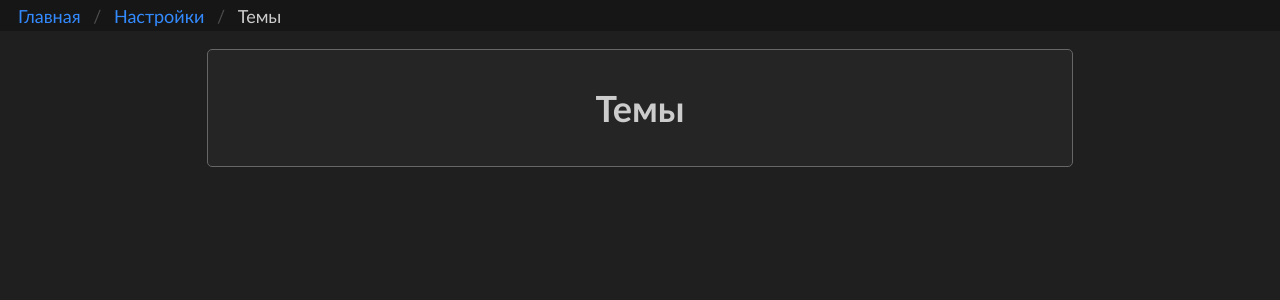
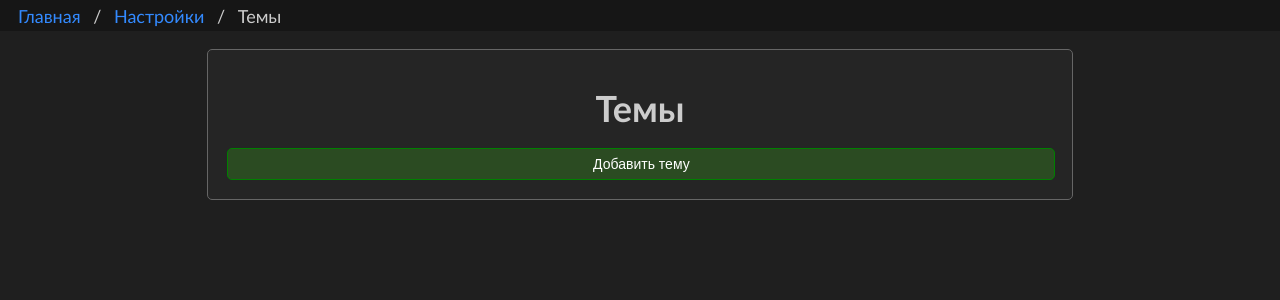
Before and after one commit to aquadim/Pockit, a PHP site: page /settings/themes in a window 1280 px wide. Shown: the top 300 px of the page. Run offline with PHP 8.4, Linux system fonts and the light colour scheme; some libraries are stand-ins or nearby versions.

Commit message:
Добавлены темы
Добавлено чтение темы из .zip архивов

```diff
--- a/index.php
+++ b/index.php
@@ -59,6 +59,8 @@ $router->register('/links/create', 'Pockit\Controllers\ApiController::createLink
 $router->register('/links/update', 'Pockit\Controllers\ApiController::updateLink');
 $router->register('/links/delete', 'Pockit\Controllers\ApiController::deleteLink');
 
+$router->register('/themes/create', 'Pockit\Controllers\ApiController::addThemeFromZip');
+
 $router->register404('Pockit\Controllers\NotFoundController::index');
 
 return $router->handle($_SERVER['REQUEST_URI']);
--- /dev/null
+++ b/php.ini
@@ -0,0 +1 @@
+upload_max_filesize=16M
--- a/src/Controllers/ApiController.php
+++ b/src/Controllers/ApiController.php
@@ -137,4 +137,64 @@ class ApiController {
 		ReportModel::hideById($_GET['id']);
 	}
 	#endregion
+
+	#region THEMES
+	public static function addThemeFromZip() {
+		if (!isset($_FILES['themeFile'])) {
+			self::echoError('Не выбран файл темы');
+			exit();
+		}
+
+		if (!is_uploaded_file($_FILES['themeFile']['tmp_name'])) {
+			switch ($_FILES['themeFile']['error']) {
+				case 0:
+					$msg = "Обнаружена проблема с вашим файлом.";
+					break;
+				case 1:
+				case 2:
+					$msg = "Слишком большой файл";
+					break;
+				case 3:
+					$msg = "Файл загружен только частично";
+					break;
+				case 4:
+					$msg = "Вы должны загрузить файл";
+					break;
+				default:
+					$msg = "Обнаружена проблема с вашим файлом";
+					break;
+			}
+			self::echoError($msg);
+			exit();
+		}
+
+		$zip = new \ZipArchive;
+		$result = $zip->open($_FILES['themeFile']['tmp_name']);
+		if ($result !== true) {
+			self::echoError('Не удалось открыть архив');
+			$zip->close();
+			exit();
+		}
+
+		// Получение файла с цветами
+		$theme_config = $zip->getFromName('theme.json');
+		if ($theme_config === false) {
+			self::echoError('Не найден theme.json');
+			$zip->close();
+			exit();
+		}
+
+		// Чтение изображений домашней страницы
+
+		// Чтение изображений действий
+
+		$zip->close();
+	}
+	#endregion
+
+	#region UTILS
+	private static function echoError(string $error_message) {
+		echo json_encode(['ok'=>false, 'message'=>$error_message]);
+	}
+	#endregion
 }
--- a/src/Views/AutoGostArchiveView.php
+++ b/src/Views/AutoGostArchiveView.php
@@ -23,7 +23,7 @@ class AutoGostArchiveView extends LayoutView {
 		<?php } ?>
 	</div>
 
-	<button class='btn success w-100' onclick='crudCreateShowWindow("subjects", {"Название": {type: "plain", name: "name"}, "Название для программы": {type: "plain", name: "my_name"}, "Шифр": {type: "plain", name: "code"}, "Преподаватель": {type: "crudRead", name: "teacher_id", route: "teachers"}}, "Добавление дисциплины", createSubject)' class='createbutton form-control'>Добавить</button>
+	<button class='btn success w-100' onclick='crudCreateShowWindow("subjects", {"Название": {type: "plain", name: "name"}, "Название для программы": {type: "plain", name: "my_name"}, "Шифр": {type: "plain", name: "code"}, "Преподаватель": {type: "crudRead", name: "teacher_id", route: "teachers"}}, "Добавление дисциплины", createSubject)' class='createbutton form-control'>Добавить дисциплину</button>
 </div>
 
 <script>
--- a/src/Views/AutoGostReportsView.php
+++ b/src/Views/AutoGostReportsView.php
@@ -64,7 +64,7 @@ class AutoGostReportsView extends LayoutView {
 		viewButton.href = '/autogost/edit/' + report.id;
 
 		const updateButton = document.createElement('button');
-		updateButton.textContent = 'Обновить';
+		updateButton.textContent = 'Обновить данные';
 		updateButton.classList.add('btn');
 		updateButton.onclick = function() {
 			crudUpdateShowWindow('reports', {
--- a/src/Views/HomeView.php
+++ b/src/Views/HomeView.php
@@ -30,7 +30,7 @@ class HomeView extends LayoutView {
 
 <div id="bg"></div>
 <span style='position:absolute;top:0px;right:0px;'>
-	<a style='color:#B3B3B3' href='/settings'>Настройки</a>
+	<a style='color:#fff' href='/settings'>Настройки</a>
 </span>
 
 <div class='text-center' style='color: white; text-shadow: black 2px 2px; margin-top: 5rem;'>
--- a/src/Views/LayoutView.php
+++ b/src/Views/LayoutView.php
@@ -39,6 +39,7 @@ class LayoutView extends View {
 		<meta http-equiv="Cache-control" content="public">
 		<title><?= $this->page_title ?> | Карманный сервер</title>
 		<link rel='icon' type='image/png' href='/img/favicon.png'>
+		<link rel='stylesheet' href='/css/theme.css'>
 		<link rel="stylesheet" href="/css/pockit.css">
 		<link rel="stylesheet" href="/css/spinner.css">
 		<script src="/js/jquery-3.7.1.min.js"></script>
--- a/src/Views/Settings/ThemeView.php
+++ b/src/Views/Settings/ThemeView.php
@@ -7,10 +7,14 @@ use Pockit\Views\LayoutView;
 
 class ThemeView extends LayoutView {
 
-	public function content():void { ?>
+	public function customScripts() { ?>
+<script src='/js/themesView.js'></script>
+
+	<?php } public function content():void { ?>
 
 <div class='card m-1'>
 	<h1 class='text-center card-title'>Темы</h1>
+	<button id='btnAddTheme' class='btn success w-100'>Добавить тему</button>
 </div>
 
 <?php }
--- a/wwwroot/css/pockit.css
+++ b/wwwroot/css/pockit.css
@@ -1,59 +1,82 @@
 * {
 	box-sizing: border-box;
+	margin: 0;
 }
 
-:root {
-	--gray-9: #E6E6E6;
-	--gray-8: #CCCCCC;
-	--gray-7: #737373;
-	--gray-6: #4D4D4D;
-	--gray-5: #404040;
-	--gray-4: #333333;
-	--gray-3: #252525;
-	--gray-2: #1f1f1f;
-	--gray-1: #1c1c1c;
-	--gray-0: #161616;
-
-	--error: #4B2224;
-
-	--success: #2B4B22;
-	--successhover: #3A662E;
-	--successfocus: #25401D;
-	--successborder: green;
-
-	--blue: #338AFF;
-	--accent: #7B68EE;
-
-	--sidebarWidth: 250px;
+@font-face{
+	font-family:'lato';
+	src: url('/fonts/Lato-Bold.ttf') format('truetype');
+	font-weight: bold;
+	font-style: normal;
+}
+@font-face{
+	font-family:'lato';
+	src: url('/fonts/Lato-BoldItalic.ttf') format('truetype');
+	font-weight:bold; font-style: italic;
+}
+@font-face{
+	font-family:'lato';
+	src: url('/fonts/Lato-Regular.ttf') format('truetype');
+	font-weight:normal;
+	font-style: normal;
 }
 
-@font-face{font-family:'lato'; src: url('/fonts/Lato-Bold.ttf') format('truetype'); font-weight: bold; font-style: normal;}
-@font-face{font-family:'lato'; src: url('/fonts/Lato-BoldItalic.ttf') format('truetype'); font-weight:bold; font-style: italic;}
-@font-face{font-family:'lato'; src: url('/fonts/Lato-Regular.ttf') format('truetype'); font-weight:normal; font-style: normal;}
-
 body {
-	background-color: var(--gray-2);
-	color: var(--gray-8);
+	background-color: var(--pageBg);
+	color: var(--pageFg);
 	font-family: 'lato';
 	font-size: 18px;
 	margin: 0;
 }
 
-h1,p {
-	margin: 0;
+.text-center {
+	text-align: center;
 }
 
+.stretched-link {
+	position: absolute;
+	width: 100%;
+	height: 100%;
+	top: 0;
+	left: 0;
+	z-index: 1;
+}
+
+/* Cards */
+.card {
+	background-color: var(--cardBg);
+	border: 1px solid var(--cardBorder);
+	border-radius: 5px;
+	padding: 1em;
+	margin-left: auto;
+	margin-right: auto;
+	max-width: 866px;
+}
 .card-title {
 	margin: 0.5em;
 }
+.card.error {
+	background-color: #4B2224;
+	border-color: red;
+	color: #f9fbf8;
+}
+.card.modal {
+	position: fixed;
+	top: 10%;
+	left: 0;
+	right: 0;
+	z-index: 2;
+}
+/* End Cards */
 
+/* Links */
 a {
 	text-decoration: underline;
 }
-
 a:hover {
 	text-decoration: none;
 }
+/* End Links */
 
 /* Forms */
 .form-control-container {
@@ -62,40 +85,29 @@ a:hover {
 	display: flex;
 	flex-flow: column;
 }
-
-.form-control-container label {
-	color: var(--gray-9)
-}
-
 .form-control {
 	padding: 0.5em;
 	margin: 0.1em 0;
-	background-color: var(--gray-4);
-	color: var(--gray-9);
+	background-color: var(--formInputBg);
+	color: var(--formInputFg);
 	outline: none;
 	border-radius: 5px;
 	font-size: 16px;
 	border: 1px solid transparent;
 }
-
 .form-control:hover,
 .form-control:focus {
-	border-color: var(--gray-6);
+	border-color: var(--formInputHighlight);
 }
-
-.form-control:focus {
-	color: var(--gray-9);
-}
-
 /* End Forms */
 
 /* Buttons */
 .btn,
 input[type=file]::file-selector-button {
-	background-color: var(--gray-4);
-	border: 1px solid var(--gray-5);
+	background-color: var(--btnBg);
+	border: 1px solid var(--btnBorder);
 	padding: 0.5em;
-	color: var(--gray-9);
+	color: var(--btnFg);
 	border-radius: 5px;
 	text-decoration: none;
 	margin: 0.1em;
@@ -202,48 +197,22 @@ input[type=file]::file-selector-button {
 
 .breadcrumb > ul li+li:before {
   padding: 8px;
-  color: var(--gray-6);
+  color: var(--pageFg);
   content: "/\00a0";
 }
 
 .breadcrumb > ul li a {
-  color: var(--blue);
-  text-decoration: none;
+	color: var(--crumbsFg);
+	text-decoration: none;
 }
-
 /* End Breadcrumbs */
-
-/* Cards */
-.card {
-	background-color: var(--gray-3);
-	border: 1px solid #666666;
-	border-radius: 5px;
-	padding: 1em;
-	margin-left: auto;
-	margin-right: auto;
-	max-width: 866px;
-}
-
-.card.error {
-	background-color: #4B2224;
-	border-color: red;
-	color: #f9fbf8;
-}
-
-.card.modal {
-	position: fixed;
-	top: 10%;
-	left: 0;
-	right: 0;
-	z-index: 2;
-}
-/* End Cards */
 
 /* CRUD */
 .crud-item {
 	margin: 1rem auto;
 	padding: 1em;
-	background-color: var(--gray-2);
+	background-color: var(--listBg);
+	border: 1px solid var(--listBorder);
 	border-radius: 5px;
 	display: grid;
 	grid-template-columns: 75% 25%;
@@ -271,20 +240,33 @@ input[type=file]::file-selector-button {
 
 /*===Colors===*/
 .danger {
-	background-color: var(--error);
+	background-color: var(--destructiveBg);
+	border-color: var(--destructiveBorder);
+	color: var(--destructiveFg);
+}
+.danger:hover {
+	background-color: var(--destructiveHoverBg);
+	color: var(--destructiveHoverFg);
+}
+.danger:active,
+.danger:focus {
+	background-color: var(--destructiveFocusBg);
+	color: var(--destructiveFocusFg);
 }
 
 .success {
-	background-color: var(--success);
-	border-color: var(--successborder);
-	color: var(--gray-9);
+	background-color: var(--suggestedBg);
+	border-color: var(--suggestedBorder);
+	color: var(--suggestedFg);
 }
 .success:hover {
-	background-color: var(--successhover);
+	background-color: var(--suggestedHoverBg);
+	color: var(--suggestedHoverFg);
 }
 .success:active,
 .success:focus {
-	background-color: var(--successfocus);
+	background-color: var(--suggestedFocusBg);
+	color: var(--suggestedFocusFg);
 }
 
 .fg-accent {
--- /dev/null
+++ b/wwwroot/css/theme.css
@@ -0,0 +1,49 @@
+:root {
+    /* Общее */
+    color-scheme: dark;
+    --accent: #7B68EE;
+    /* Навигация */
+    --crumbsBg: #161616;
+    --crumbsFg: #338AFF;
+    /* Страница */
+    --pageBg: #1f1f1f;
+    --pageFg: #CCCCCC;
+    /* Карточки */
+    --cardBg: #252525;
+    --cardBorder: #666666;
+    /* Формы */
+    --formInputBg: #333333;
+    --formInputHighlight: #4D4D4D;
+    --formInputFg: #BBBBBB;
+    --formInputFocusedFg: #CCCCCC;
+    /* Кнопки */
+    --btnBg: #333333;
+    --btnFg: #E6E6E6;
+    --btnBorder: #404040;
+    --btnHoverBg: #4D4D4D;
+    --btnHoverFg: #E6E6E6;
+    --btnFocusBg: #272727;
+    --btnFocusFg: #FFFFFF;
+    /* Списки */
+    --listBg: #1f1f1f;
+    --listBorder: #333;
+    /* Цвета положительные */
+    --suggestedBg: #2B4B22;
+    --suggestedFg: #ffffff;
+    --suggestedHoverBg: #3A662E;
+    --suggestedHoverFg: #ffffff;
+    --suggestedFocusBg: #25401D;
+    --suggestedFocusFg: #ffffff;
+    --suggestedBorder: green;
+    /* Цвета отрицательные */
+    --destructiveBg: #4B2224;
+    --destructiveFg: #ffffff;
+    --destructiveHoverBg: #803A3D;
+    --destructiveHoverFg: #ffffff;
+    --destructiveFocusBg: #411E1E;
+    --destructiveFocusFg: #ffffff;
+    --destructiveBorder: #733033;
+    /* Боковая панель */
+    --sidebarBg: #161616;
+	--sidebarWidth: 250px;
+}
--- a/wwwroot/js/pockit.js
+++ b/wwwroot/js/pockit.js
@@ -31,101 +31,174 @@ async function crudUpdateShowWindow(route, options, name, afterUpdatedCallback)
 }
 
 // Показывает форму создания элемента
-async function crudCreateShowWindow(route, options, name, afterCreatedCallback) {
-	const card = await createWindow(route, "create", name, options, afterCreatedCallback)
+async function crudCreateShowWindow(route, options, name, afterCreatedCallback, multipart=false) {
+	const card = await createWindow(
+		route,
+		"create",
+		name,
+		options,
+		afterCreatedCallback,
+		multipart
+	);
+
     $(document.body).append(card);
 	$(document.body).append($('<div class="dark-overlay"></div>'));
 }
 
-async function createWindow(route, action, name, options, afterCallback) {
+async function createWindow(route, action, name, options, afterCallback, multipart) {
 	// Создание карточки-контейнера
-	const card = $("<div class='card modal'></div>");
+	const card = document.createElement('div');
+	card.classList.add('card', 'modal');
 
 	// Создание формы и привязка к ней обратного вызова
-	const form = $("<form class='crudcreateform' method='post' action='/"+route+"/"+action+"'></form>");
-	form.submit(function(e) {
+	const form = document.createElement('form');
+	form.classList.add('crudcreateform');
+	form.method = 'post';
+	form.action = "/"+route+"/"+action;
+	if (multipart) {
+		form.enctype = 'multipart/form-data';
+	}
+
+	form.onsubmit = async function(e) {
 		e.preventDefault();
-		$.ajax({
-			url: "/"+route+"/"+action,
-			type: 'post',
-			data: $(this).serialize(),
-			success: function(response) {
-				// Окно и слой затемнения удаляется
-				removeModalWindows();
-				// Вызывается функция обратного вызова с параметром - объектом с информацией о созданном элементе
-				afterCallback(JSON.parse(response));
-			}
+
+		// Собираем данные со всех полей, отсылаем
+		const fd = new FormData(this);
+		const response = await fetch("/"+route+"/"+action, {
+			method: 'post',
+			body: fd
 		});
-	});
+
+		removeModalWindows();
+
+		const jsonData = await response.json();
+		afterCallback(jsonData);
+	};
 
 	// Добавление к форме полей ввода
 	for (const [key, value] of Object.entries(options)) {
 
 		if (value.type == "hidden") {
 			// Невидимое поле ввода
-			form.append($('<input type="hidden" name="'+value.name+'" value="'+value.default+'"/>'));
+			const input = document.createElement('input');
+			input.type = 'hidden';
+			input.name = value.name;
+			input.value = value.default;
+			form.append(input);
 			continue;
 		}
 
 		// Добавляем контейнер поля
-		let control_container = $("<div class='form-control-container'></div>");
+		const control_container = document.createElement('div');
+		control_container.classList.add('form-control-container');
 
 		// Надпись
-		control_container.append($('<label for="'+key+'">'+ key +'</label>'));
+		const control_label = document.createElement('label');
+		control_label.for = key;
+		control_label.textContent = key;
+		control_container.append(control_label);
 
 		// Непосредственно поле ввода
 		if (value.type == 'plain')  {
 			// Текстовое
-			const input = $('<input class="form-control" id="'+key+'" type="text" name="'+value.name+'"/>');
+			const input = document.createElement('input');
+			input.classList.add('form-control');
+			input.id = key;
+			input.type = 'text';
+			input.name = value.name;
 			if (value.default != undefined) {
-				input.attr("value", value.default);
+				input.value = value.default;
 			}
 			control_container.append(input);
 
 		} else if (value.type == 'crudRead') {
 			// Выбор из нескольких вариантов
+			const values = JSON.parse(await crudRead(value.route));
 
-			const values = JSON.parse(await crudRead(value.route));
-			const selectInput = $('<select class="form-control" id="'+key+'" name="'+value.name+'">');
+			const input = document.createElement('select');
+			input.classList.add('form-control');
+			input.id = key;
+			input.name = value.name;
+
 			for (let i = 0; i < values.length; ++i) {
+				const option = document.createElement('option');
+				option.value = values[i].id;
+				option.textContent = values[i].repr;
 				if (values[i].id == value.default) {
 					// Это значение по-умолчанию
-					selectInput.append($('<option selected="selected" value="'+values[i].id+'">'+values[i].repr+'</option>'));
-				} else {
-					selectInput.append($('<option value="'+values[i].id+'">'+values[i].repr+'</option>'));
+					option.selected = 'selected';
 				}
+				input.append(option);
 			}
-			control_container.append(selectInput);
+			control_container.append(input);
 
 		} else if (value.type == 'password') {
 			// Пароль
-			const input = $('<input class="form-control" id="'+key+'" type="password" name="'+value.name+'"/>');
+			const input = document.createElement('input');
+			input.classList.add('form-control');
+			input.id = key;
+			input.type = 'password';
+			input.name = value.name;
 			control_container.append(input);
 
 		} else if (value.type == 'date') {
 			// Дата
-			const input = $('<input class="form-control" id="'+key+'" type="date" name="'+value.name+'"/>');
+			const input = document.createElement('input');
+			input.classList.add('form-control');
+			input.id = key;
+			input.type = 'date';
+			input.name = value.name;
 			if (value.default != undefined) {
-				input.attr("value", value.default);
+				input.value = value.default;
+			}
+			control_container.append(input);
+
+		} else if (value.type == 'file') {
+			const input = document.createElement('input');
+			input.classList.add('form-control');
+			input.id = key;
+			input.type = 'file';
+			input.name = value.name;
+			if (value.accept != undefined) {
+				input.accept = value.accept;
 			}
 			control_container.append(input);
 
 		} else {
 			console.log("Неизвестный тип: " + value.type);
+			continue;
 		}
-
 		form.append(control_container);
 	};
 
 	// Кнопки добавления и отмены
-	form.append($(`
-	<div class='succesCancelRow'>
-		<button type="submit" class="crudcreate success form-control">Сохранить</button>
-		<button type="submit" onclick='removeModalWindows()' class="crudcancel form-control">Отмена</button>
-	</div>`));
+	const okCancelRow = document.createElement('div');
+	okCancelRow.classList.add('succesCancelRow');
+
+	const btnSave = document.createElement('button');
+	btnSave.classList.add('btn', 'success');
+	btnSave.type = 'submit';
+	btnSave.textContent = 'Сохранить';
+
+	const btnCancel = document.createElement('button');
+	btnCancel.classList.add('btn');
+	btnCancel.type = 'button';
+	btnCancel.onclick = function() {
+		removeModalWindows();
+	}
+	btnCancel.textContent = 'Отмена';
+
+	okCancelRow.append(btnSave);
+	okCancelRow.append(btnCancel);
+
+	form.append(okCancelRow);
+
+	// Заголовок
+	const heading = document.createElement('h1');
+	heading.textContent = name;
 
 	// Добавление всех элементов и показ
-    card.append($('<h1>'+name+'</h1>'));
+    card.append(heading);
     card.append(form);
 
     return card;
--- /dev/null
+++ b/wwwroot/js/themesView.js
@@ -0,0 +1,12 @@
+const btnAddTheme = document.getElementById('btnAddTheme');
+btnAddTheme.onclick = () => {
+    crudCreateShowWindow(
+        'themes',
+        {
+            'Файл темы': {type: "file", name: "themeFile", accept: '.zip'}
+        },
+        'Добавление темы',
+        function() {},
+        true
+    )
+}
```
Also changed, not shown: other parts of wwwroot/css/pockit.css (+11 -33 lines), 1 other file.
